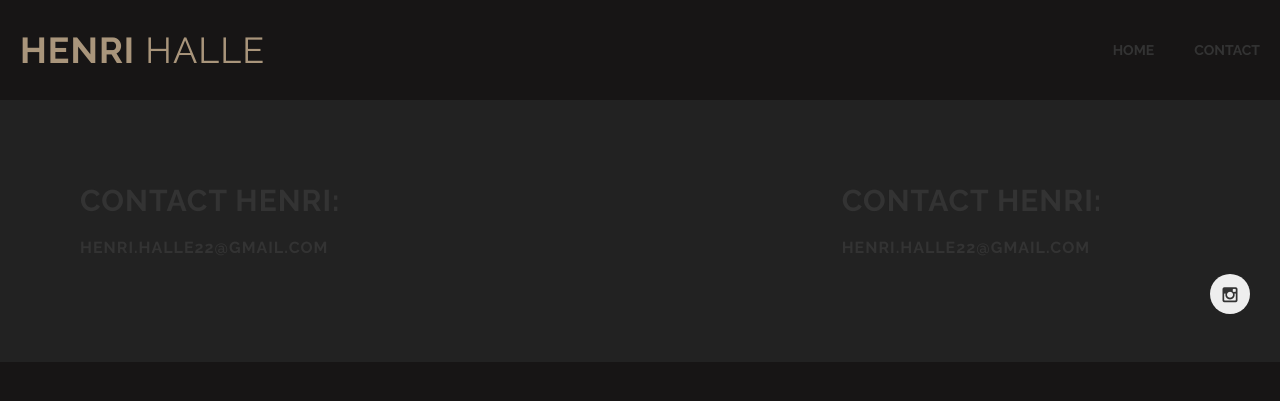
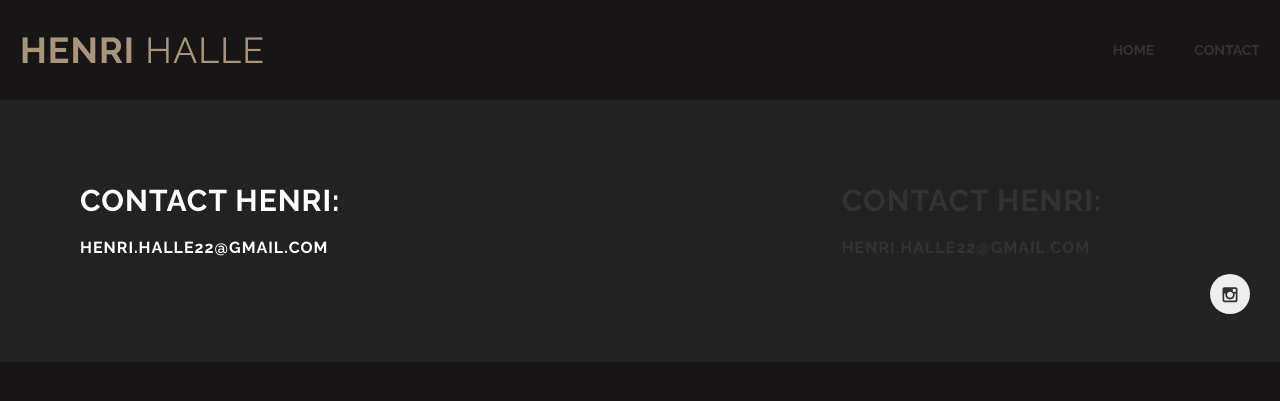
Before and after one commit to madhalle/henri-portfolio, a Jekyll site: the page contact.html, which Jekyll copies as it is, in a window 1280 px wide. Shown: the top 401 px of the page. Built offline with Jekyll 4.4.1, drawn with Linux system fonts in a browser that asks for light colours.

Commit message:
changing text color

```diff
--- a/contact.html
+++ b/contact.html
@@ -97,8 +97,8 @@ section_id: contact
     <div class='medium-8 columns'>
       <div class='form'>
         <div class='row'>
-          <h2>Contact Henri:</h2>
-          <h3>Henri.Halle22@gmail.com</h3>
+          <h2 style='color: #FFF'>Contact Henri:</h2>
+          <h3 style='color: #FFF'>Henri.Halle22@gmail.com</h3>
           <!-- <form id='contact_form' method='POST'>
             <div class='large-12 columns'>
               <p id='thanks' style='display: none;'>
```
